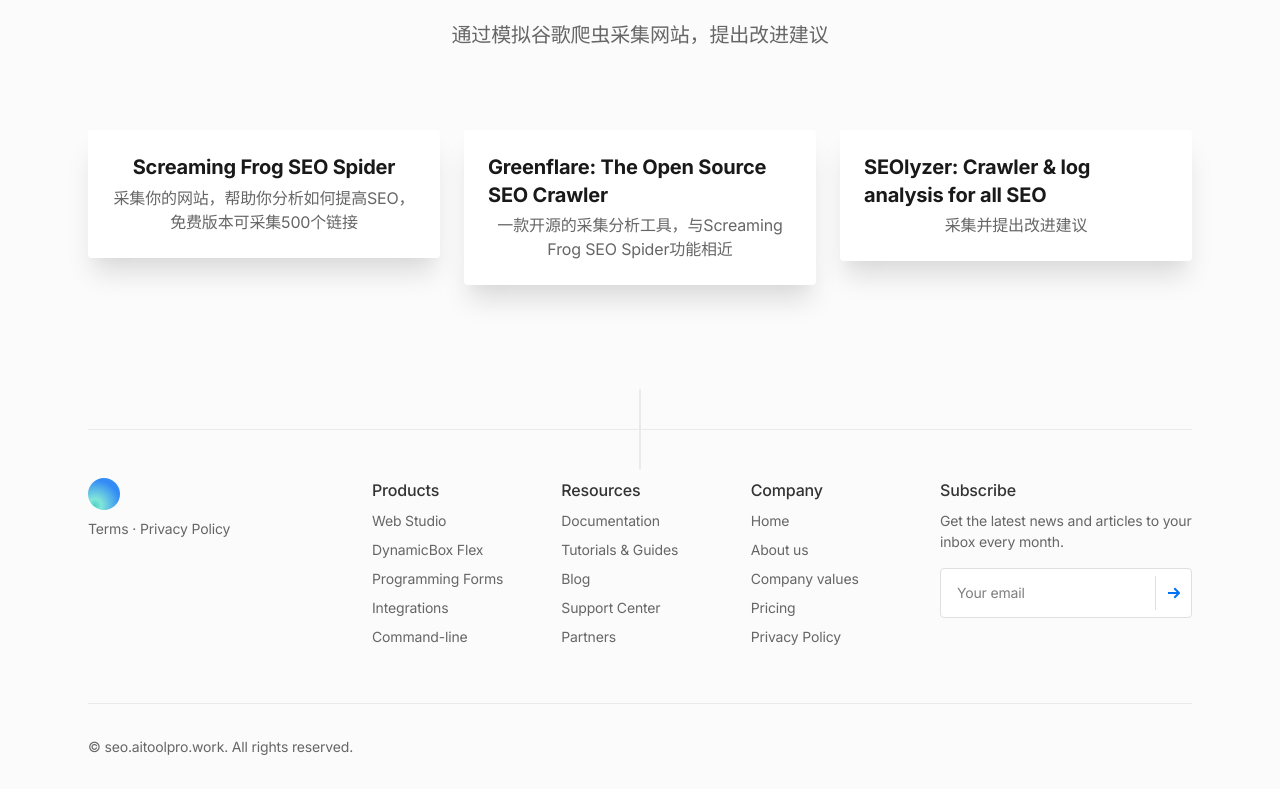
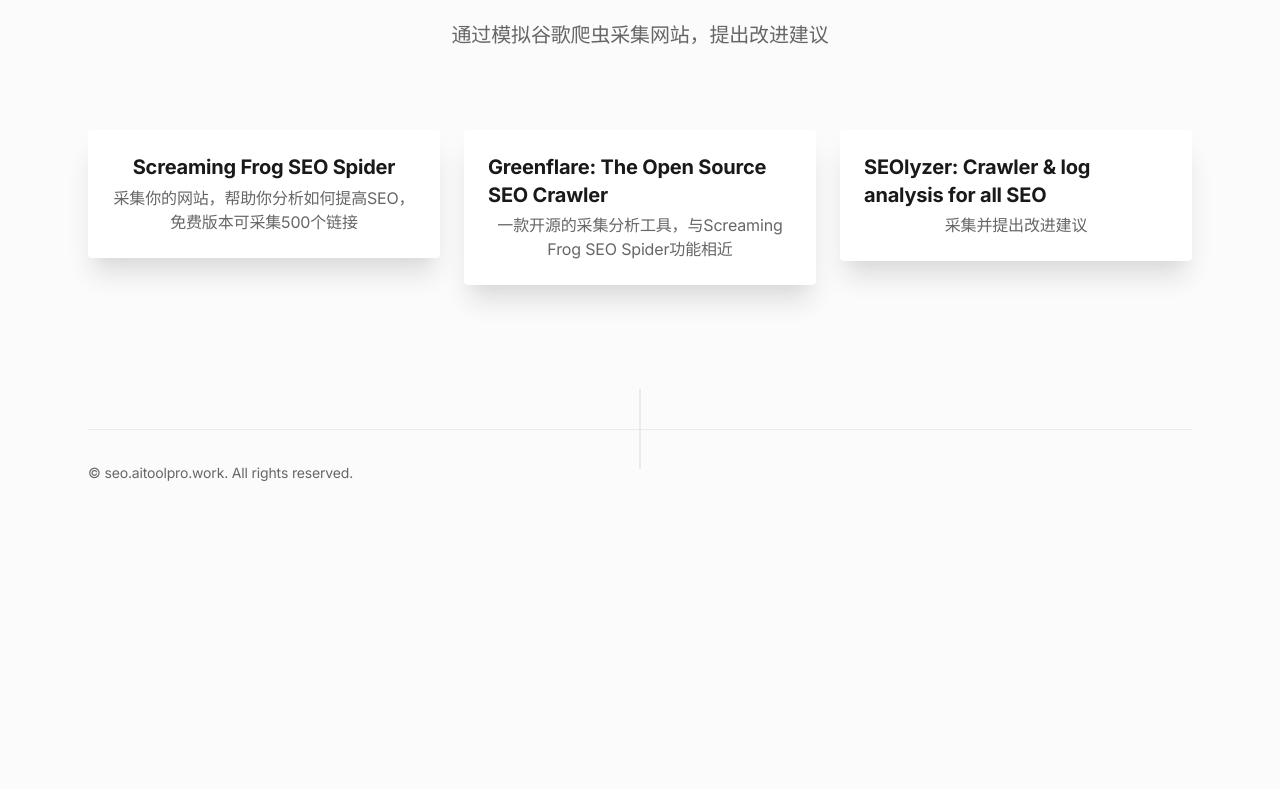
Before and after one commit to yiquan00/SEO-hub, a Next.js app: page / in a window 1280 px wide. Shown: the part 3229-4018 px from the top of the page. After the commit the page ends 3744 px from the top, so only its background shows below. Built offline with nearby package versions, Linux system fonts and the light colour scheme.

Commit message:
Update footer.tsx

```diff
--- a/components/ui/footer.tsx
+++ b/components/ui/footer.tsx
@@ -5,110 +5,7 @@
     <footer>
       <div className="max-w-6xl mx-auto px-4 sm:px-6">
 
-        {/* Top area: Blocks */}
-        <div className="grid sm:grid-cols-12 gap-8 py-8 md:py-12 border-t border-gray-200">
 
-          {/* 1st block */}
-          <div className="sm:col-span-12 lg:col-span-3">
-            <div className="mb-2">
-              <Logo />
-            </div>
-            <div className="text-sm text-gray-600">
-              <a href="#0" className="text-gray-600 hover:text-gray-900 hover:underline transition duration-150 ease-in-out">Terms</a> · <a href="#0" className="text-gray-600 hover:text-gray-900 hover:underline transition duration-150 ease-in-out">Privacy Policy</a>
-            </div>
-          </div>
-
-          {/* 2nd block */}
-          <div className="sm:col-span-6 md:col-span-3 lg:col-span-2">
-            <h6 className="text-gray-800 font-medium mb-2">Products</h6>
-            <ul className="text-sm">
-              <li className="mb-2">
-                <a href="#0" className="text-gray-600 hover:text-gray-900 transition duration-150 ease-in-out">Web Studio</a>
-              </li>
-              <li className="mb-2">
-                <a href="#0" className="text-gray-600 hover:text-gray-900 transition duration-150 ease-in-out">DynamicBox Flex</a>
-              </li>
-              <li className="mb-2">
-                <a href="#0" className="text-gray-600 hover:text-gray-900 transition duration-150 ease-in-out">Programming Forms</a>
-              </li>
-              <li className="mb-2">
-                <a href="#0" className="text-gray-600 hover:text-gray-900 transition duration-150 ease-in-out">Integrations</a>
-              </li>
-              <li className="mb-2">
-                <a href="#0" className="text-gray-600 hover:text-gray-900 transition duration-150 ease-in-out">Command-line</a>
-              </li>
-            </ul>
-          </div>
-
-          {/* 3rd block */}
-          <div className="sm:col-span-6 md:col-span-3 lg:col-span-2">
-            <h6 className="text-gray-800 font-medium mb-2">Resources</h6>
-            <ul className="text-sm">
-              <li className="mb-2">
-                <a href="#0" className="text-gray-600 hover:text-gray-900 transition duration-150 ease-in-out">Documentation</a>
-              </li>
-              <li className="mb-2">
-                <a href="#0" className="text-gray-600 hover:text-gray-900 transition duration-150 ease-in-out">Tutorials & Guides</a>
-              </li>
-              <li className="mb-2">
-                <a href="#0" className="text-gray-600 hover:text-gray-900 transition duration-150 ease-in-out">Blog</a>
-              </li>
-              <li className="mb-2">
-                <a href="#0" className="text-gray-600 hover:text-gray-900 transition duration-150 ease-in-out">Support Center</a>
-              </li>
-              <li className="mb-2">
-                <a href="#0" className="text-gray-600 hover:text-gray-900 transition duration-150 ease-in-out">Partners</a>
-              </li>
-            </ul>
-          </div>
-
-          {/* 4th block */}
-          <div className="sm:col-span-6 md:col-span-3 lg:col-span-2">
-            <h6 className="text-gray-800 font-medium mb-2">Company</h6>
-            <ul className="text-sm">
-              <li className="mb-2">
-                <a href="#0" className="text-gray-600 hover:text-gray-900 transition duration-150 ease-in-out">Home</a>
-              </li>
-              <li className="mb-2">
-                <a href="#0" className="text-gray-600 hover:text-gray-900 transition duration-150 ease-in-out">About us</a>
-              </li>
-              <li className="mb-2">
-                <a href="#0" className="text-gray-600 hover:text-gray-900 transition duration-150 ease-in-out">Company values</a>
-              </li>
-              <li className="mb-2">
-                <a href="#0" className="text-gray-600 hover:text-gray-900 transition duration-150 ease-in-out">Pricing</a>
-              </li>
-              <li className="mb-2">
-                <a href="#0" className="text-gray-600 hover:text-gray-900 transition duration-150 ease-in-out">Privacy Policy</a>
-              </li>
-            </ul>
-          </div>
-
-          {/* 5th block */}
-          <div className="sm:col-span-6 md:col-span-3 lg:col-span-3">
-            <h6 className="text-gray-800 font-medium mb-2">Subscribe</h6>
-            <p className="text-sm text-gray-600 mb-4">Get the latest news and articles to your inbox every month.</p>
-            <form>
-              <div className="flex flex-wrap mb-4">
-                <div className="w-full">
-                  <label className="block text-sm sr-only" htmlFor="newsletter">Email</label>
-                  <div className="relative flex items-center max-w-xs">
-                    <input id="newsletter" type="email" className="form-input w-full text-gray-800 px-3 py-2 pr-12 text-sm" placeholder="Your email" required />
-                    <button type="submit" className="absolute inset-0 left-auto" aria-label="Subscribe">
-                      <span className="absolute inset-0 right-auto w-px -ml-px my-2 bg-gray-300" aria-hidden="true"></span>
-                      <svg className="w-3 h-3 fill-current text-blue-600 mx-3 shrink-0" viewBox="0 0 12 12" xmlns="http://www.w3.org/2000/svg">
-                        <path d="M11.707 5.293L7 .586 5.586 2l3 3H0v2h8.586l-3 3L7 11.414l4.707-4.707a1 1 0 000-1.414z" fillRule="nonzero" />
-                      </svg>
-                    </button>
-                  </div>
-                  {/* Success message */}
-                  {/* <p className="mt-2 text-green-600 text-sm">Thanks for subscribing!</p> */}
-                </div>
-              </div>
-            </form>
-          </div>
-
-        </div>
 
         {/* Bottom area */}
         <div className="md:flex md:items-center md:justify-between py-4 md:py-8 border-t border-gray-200">
```
